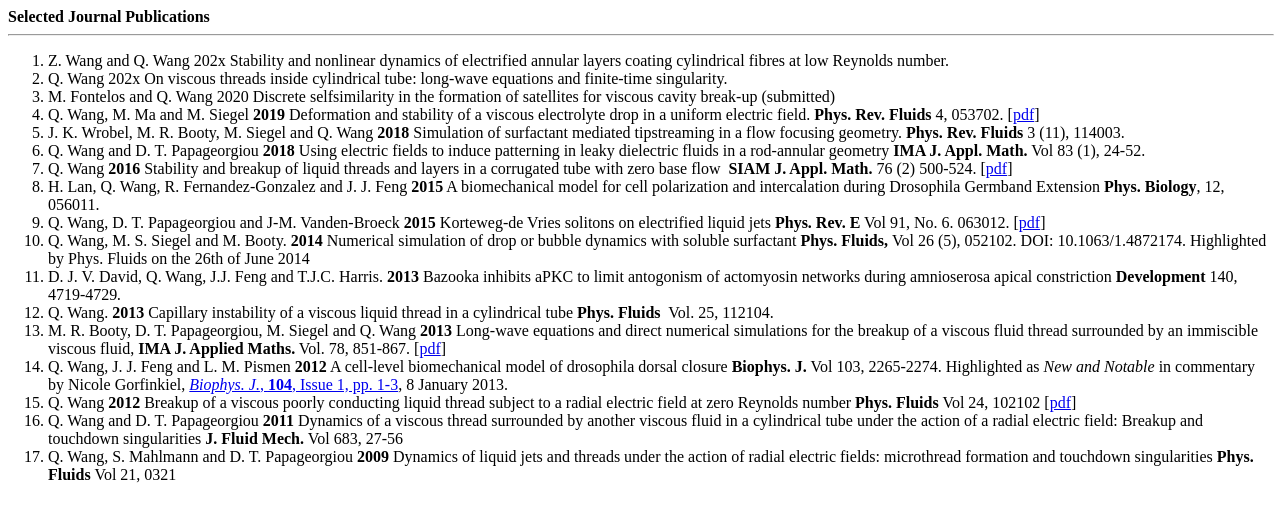
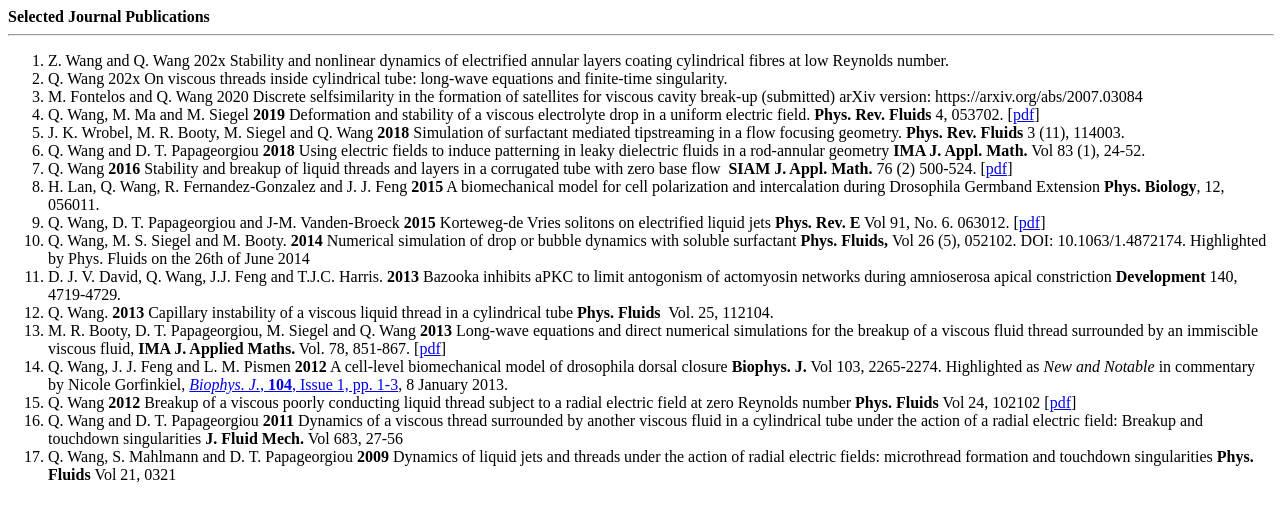
Before and after one commit to qiming82/qiming82.github.io, a plain HTML site: page pub2.html in a window 1280 px wide. Drawn offline with Linux system fonts and the light colour scheme.

Commit message:
Update pub2.html

```diff
--- a/pub2.html
+++ b/pub2.html
@@ -13,7 +13,7 @@
         </li>
       <li> Q. Wang 202x On viscous threads inside cylindrical tube: long-wave equations and finite-time singularity.
         </li>
-      <li>M. Fontelos and Q. Wang 2020 Discrete selfsimilarity in the formation of satellites for viscous cavity break-up (submitted)
+      <li>M. Fontelos and Q. Wang 2020 Discrete selfsimilarity in the formation of satellites for viscous cavity break-up (submitted) arXiv version: https://arxiv.org/abs/2007.03084
        </li>
       <li>Q. Wang, M. Ma and M. Siegel <b>2019 </b> Deformation and stability of
         a viscous electrolyte drop in a uniform electric field.
```
